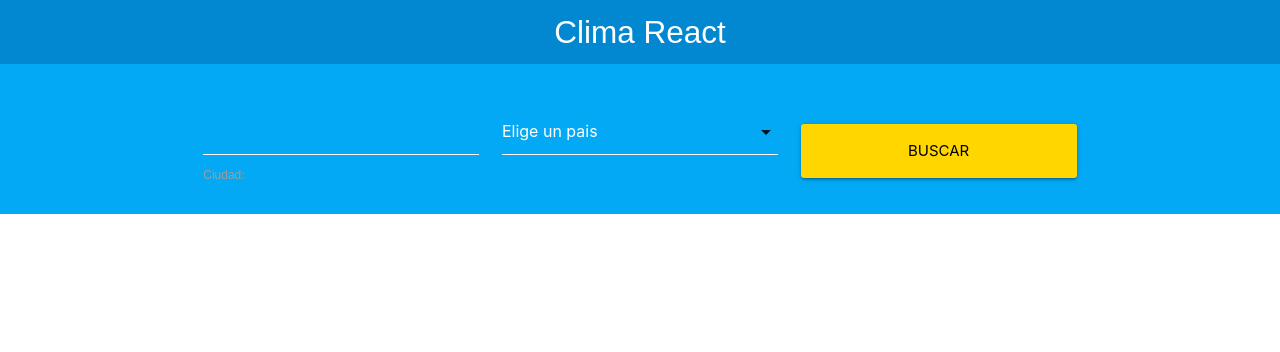
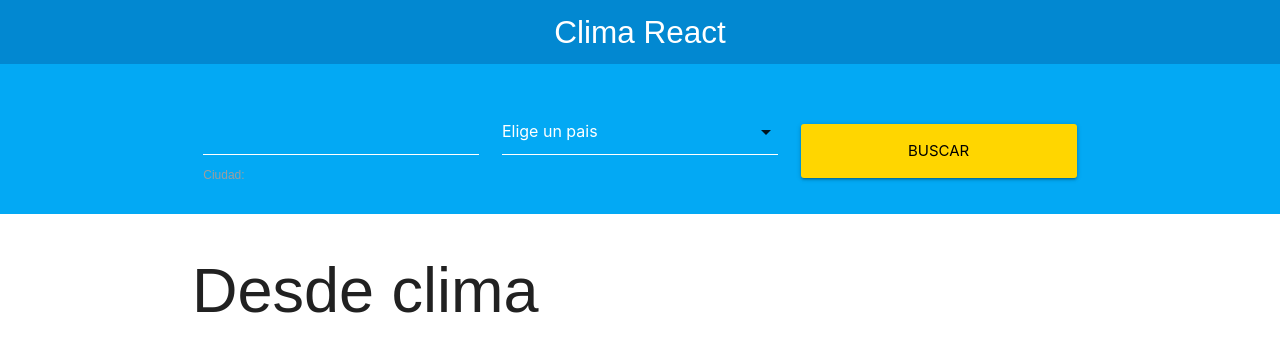
Before and after one commit to MarceLlanos/climaReact, a React (Create React App) app: page / in a window 1280 px wide. Shown: the top 352 px of the page. Built offline with nearby package versions, Linux system fonts and the light colour scheme.

Commit message:
Se creo el componente Clima y se realizo el cambio de verificacion cuando se positivo y cuando de error para que se muestre el resultado de forma correcta

```diff
--- a/src/App.js
+++ b/src/App.js
@@ -2,6 +2,7 @@ import React,{Component} from 'react';
 import Header from './components/Header';
 import Formulario from './components/Formulario';
 import Error from './components/Error';
+import Clima from './components/Clima'
 
 class App extends Component {
 
@@ -26,7 +27,9 @@ class App extends Component {
 		if(respuesta.ciudad === '' || respuesta.pais === ''){
 			this.setState({error: true});
 		}else{
-			this.setState({consulta :respuesta})
+			this.setState({
+				consulta :respuesta,
+				error : false})
 		}
 	}
 
@@ -43,7 +46,7 @@ class App extends Component {
 			return respuesta.json();
 		}).then(datos => {
 			// Verifica si ya se esta imprimiendo la respuesta y se agrega al state
-			this.setState({resultado : datos})
+			this.setState({resultado : datos});
 		}). catch(error => {
 			//En caso de que haya un error con la api se finaliza con el catch para poder debugear
 			console.log(error)
@@ -61,6 +64,8 @@ class App extends Component {
 
 		if(error){
 			resultado = <Error mensaje = 'Ambos campos son obligatorios'/>
+		}else{
+			resultado = <Clima resultado = {this.state.resultado}/>
 		}
 
 		return (
--- /dev/null
+++ b/src/components/Clima.js
@@ -0,0 +1,15 @@
+import React, { Component } from 'react';
+
+class Clima extends Component {
+
+  render() {
+
+    return (
+      <div className = "container">
+        <h1>Desde clima</h1>
+      </div>
+     );
+  }
+}
+
+export default Clima;
```
